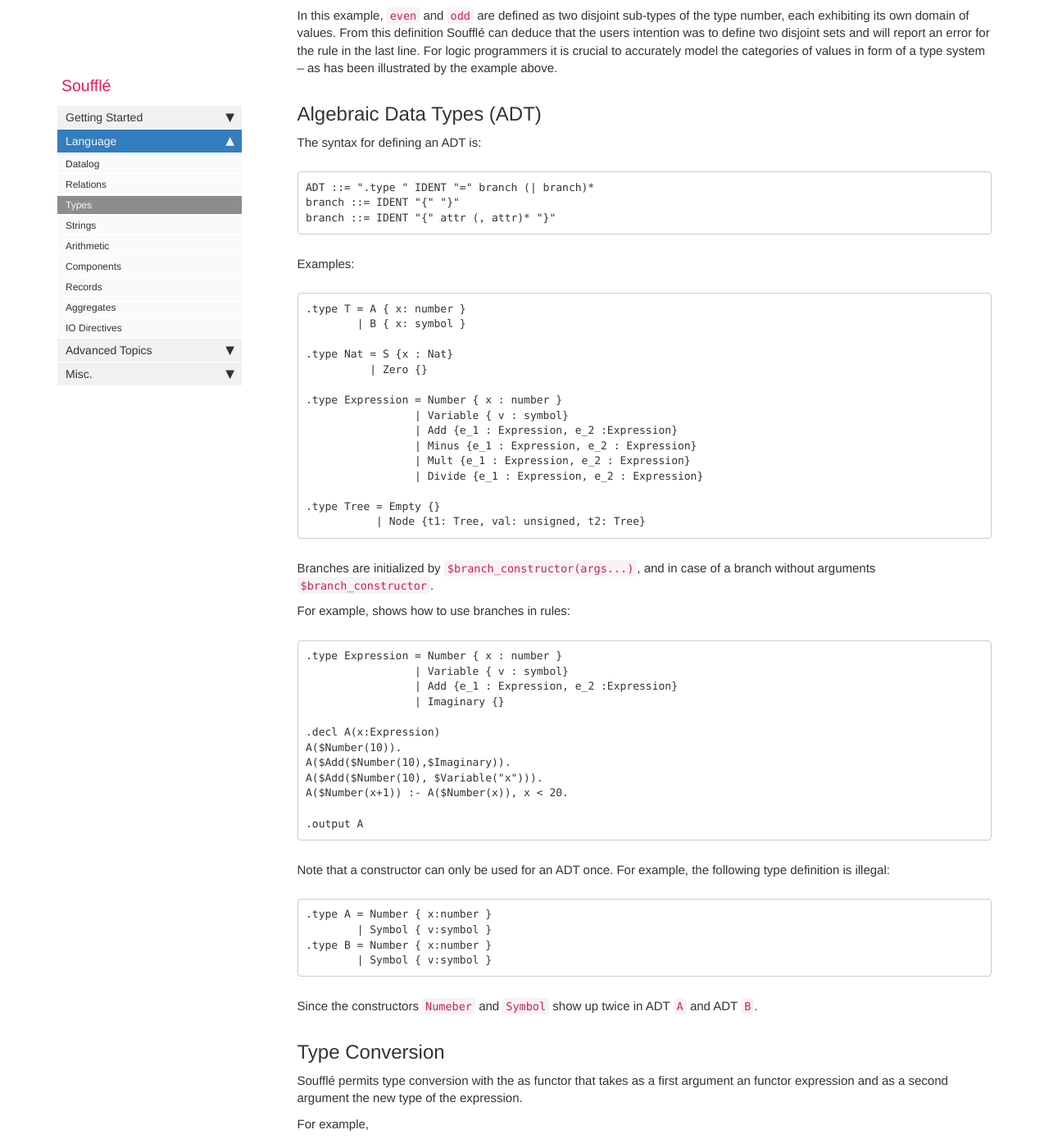
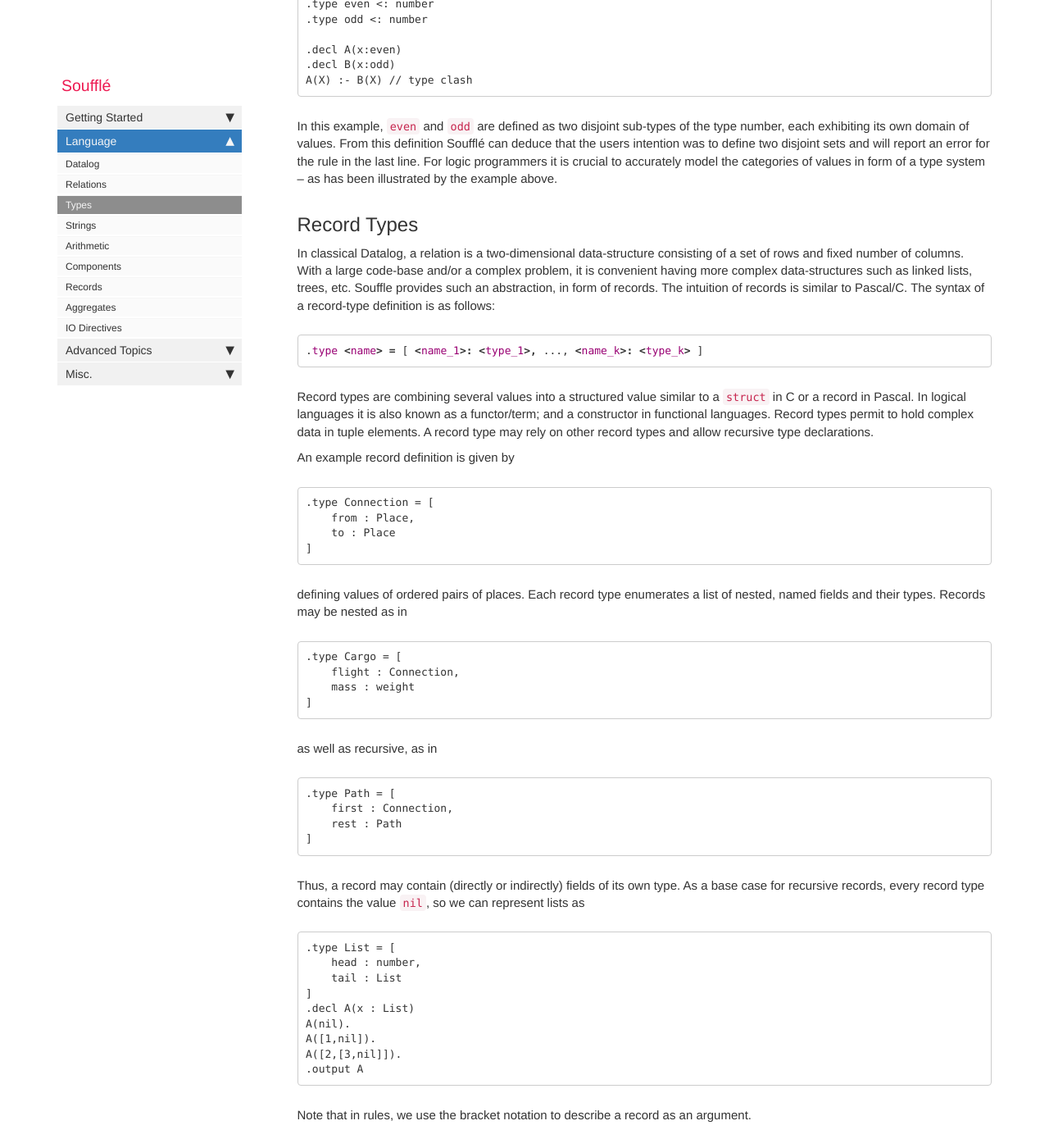
Before and after one commit to souffle-lang/souffle-lang.github.io, a Jekyll site: the page built from pages/docs/types.md, in a window 1280 px wide and 1400 px high, scrolled down 4344 px. Shown: the whole window at 82% size. Built offline with Jekyll 4.4.1, drawn with Linux system fonts in a browser that asks for light colours; comment, search, counter and statistics services are not loaded; some of the changed text lies outside the part shown.

Commit message:
Unify records and types

````diff
--- a/pages/docs/types.md
+++ b/pages/docs/types.md
@@ -169,6 +169,96 @@ A(X) :- B(X) // type clash
 ```
 In this example, `even` and `odd` are defined as two disjoint sub-types of the type number, each exhibiting its own domain of values. From this definition Soufflé can deduce that the users intention was to define two disjoint sets and will report an error for the rule in the last line. For logic programmers it is crucial to accurately model the categories of values in form of a type system -- as has been illustrated by the example above.
 
+## Record Types
+
+In classical Datalog, a relation is a two-dimensional data-structure consisting of a set of rows and fixed number of columns.
+With a large code-base and/or a complex problem, it is convenient having more complex data-structures such as linked lists, trees, etc.
+Souffle provides such an abstraction, in form of records.  The intuition of records is similar to Pascal/C.
+The syntax of a record-type definition is as follows:
+```prolog
+.type <name> = [ <name_1>: <type_1>, ..., <name_k>: <type_k> ]
+```
+
+Record types are combining several values into a structured value similar to a `struct` in C or a record in Pascal. In logical languages it is also known as a functor/term; and a constructor in functional languages. Record types permit to hold complex data in tuple elements. A record type may rely on other record types and allow recursive type declarations.
+
+An example record definition is given by
+```
+.type Connection = [
+    from : Place,
+    to : Place
+]
+```
+defining values of ordered pairs of places. Each record type enumerates a list of nested, named fields and their types. Records may be nested as in
+```
+.type Cargo = [
+    flight : Connection,
+    mass : weight
+]
+```
+as well as recursive, as in
+```
+.type Path = [
+    first : Connection,
+    rest : Path
+]
+```
+Thus, a record may contain (directly or indirectly) fields of its own type. As a base case for recursive records, every record type contains the value `nil`, so we can represent lists as
+```
+.type List = [
+    head : number,
+    tail : List
+]
+.decl A(x : List)
+A(nil).
+A([1,nil]).
+A([2,[3,nil]]).
+.output A
+```
+Note that in rules, we use the bracket notation to describe a record as an argument.
+
+### I/O
+
+Record types are supported by the I/O system. You can use ```.input``` and ```.output``` directives
+to print tuples of relations with record elements. If a records contains another record,
+the whole record with all its composed records will be either read or written.
+
+### Implementation
+In the implementation, elements of a record are translated to a number.
+We records with the same arity are stored in the same record pool and
+share the name number space.  During evaluation, if a record does not exist,
+it is created on the fly. Considering the example as above:
+```prolog
+.type Pair = [a: number, b: number]
+.decl A(p: Pair)
+A([1,2]).
+A([3,4]).
+A([4,5]).
+.output A
+```
+Internally, these records are represented and stored as shown in this diagram:
+<img src="img/record_table.png" alt="Record table example">
+
+#### Recursive records
+Recursively-defined records are allowed in Soufflé.
+The recursion is terminated by the existence of a ``nil`` record.
+Consider the following:
+```prolog
+.type IntList = [next: IntList, x: number]
+.decl L(l: IntList)
+L([nil,10]).
+L([r1,x+10]) :- L(r1), r1=[r2,x], x < 30.
+.decl Flatten(x: number)
+Flatten(x) :- L([_,x]).
+.output Flatten
+```
+Here, an ``IntList`` contains a reference to the next element, which is an ``IntList`` itself.
+Internally, this is represented as follows:
+<img src="img/record_recursive.png" alt="Record table with recursion example">
+
+### Limitations
+In the current verion,  union types involving records and sub-typing of record types are currently not supported.
+
+
 ##  Algebraic Data Types (ADT)
 
 The syntax for defining an ADT is:
````
